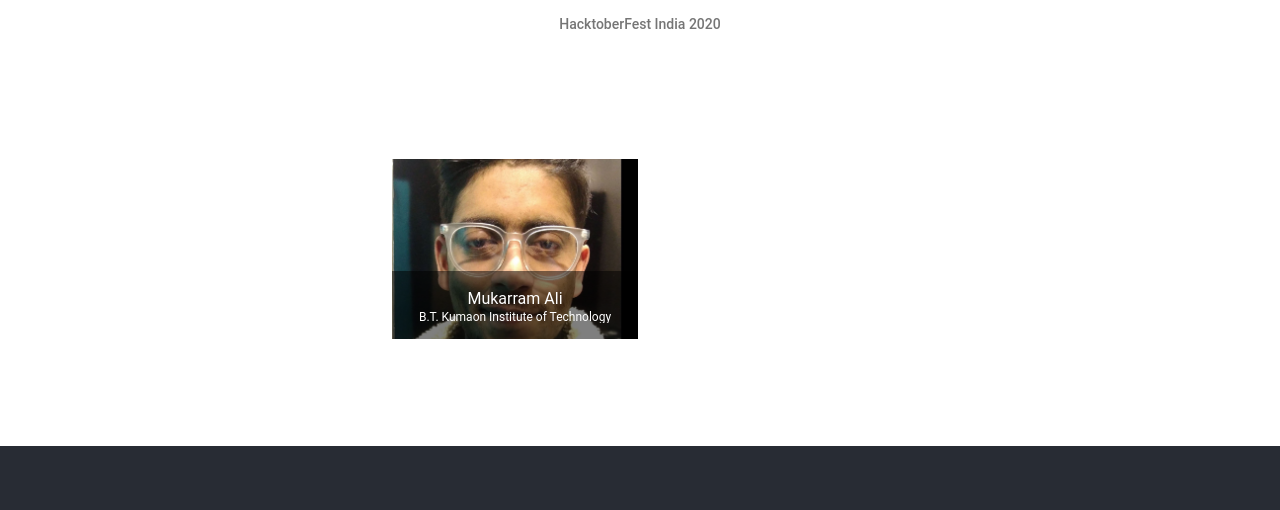
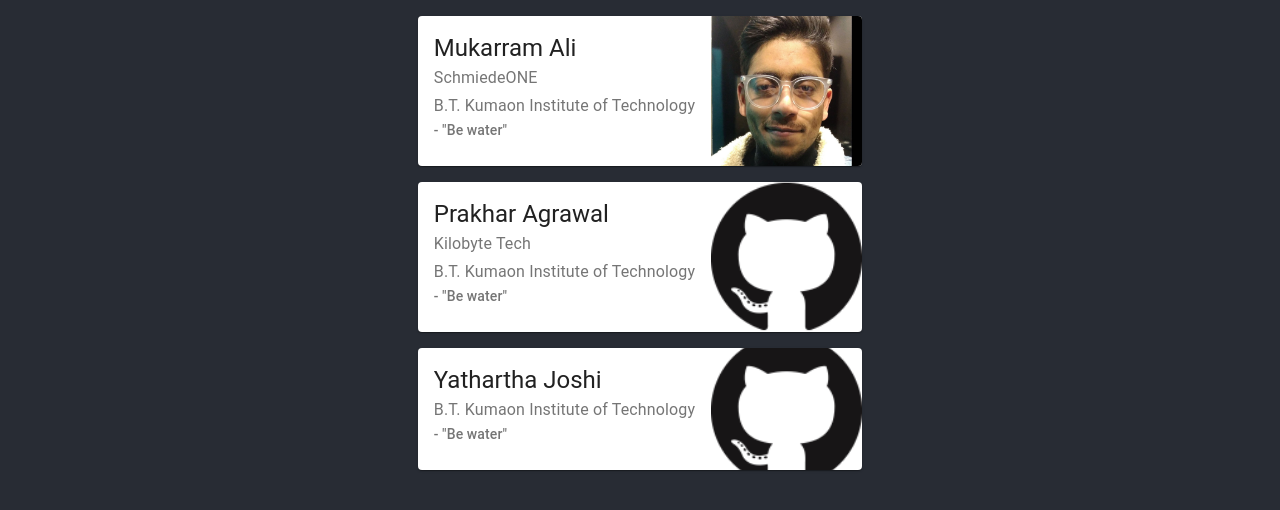
Before and after one commit to wannabecoder21/myfirstpr, a React (Create React App) app: page / in a window 1280 px wide. Shown: the top 510 px of the page. Built offline with nearby package versions, Linux system fonts and the light colour scheme.

Commit message:
feat: refactor cards

```diff
--- /dev/null
+++ b/src/components/Contributor.tsx
@@ -0,0 +1,70 @@
+import React from "react";
+import { createStyles, Theme, makeStyles } from "@material-ui/core/styles";
+import Typography from "@material-ui/core/Typography";
+import Card from "@material-ui/core/Card";
+import CardContent from "@material-ui/core/CardContent";
+import CardMedia from "@material-ui/core/CardMedia";
+
+interface Contributor {
+  avatar?: string;
+  city?: string;
+  college?: string;
+  github: string;
+  name: string;
+  organization?: string;
+  quote: string;
+}
+
+const useStyles = makeStyles((theme: Theme) =>
+  createStyles({
+    cardRoot: {
+      display: "flex",
+    },
+    cardDetails: {
+      display: "flex",
+      flexDirection: "column",
+    },
+    cardContent: {
+      flex: "1 0 auto",
+    },
+    cardCover: {
+      width: 151,
+    },
+  })
+);
+
+export default function ContributorCard(props: Contributor) {
+  const classes = useStyles();
+
+  return (
+    <Card className={classes.cardRoot}>
+      <div className={classes.cardDetails}>
+        <CardContent className={classes.cardContent}>
+          <Typography component="h5" variant="h5">
+            {props.name}
+          </Typography>
+          {props.organization && (
+            <Typography variant="subtitle1" color="textSecondary">
+              {props.organization}
+            </Typography>
+          )}
+          {props.college && (
+            <Typography variant="subtitle1" color="textSecondary">
+              {props.college}
+            </Typography>
+          )}
+          {props.quote && (
+            <Typography variant="subtitle2" color="textSecondary">
+              {`- "${props.quote}"`}
+            </Typography>
+          )}
+        </CardContent>
+      </div>
+      <CardMedia
+        className={classes.cardCover}
+        image={`/contributors/${props.avatar || "default.png"}`}
+        title={props.name}
+      />
+    </Card>
+  );
+}
--- a/src/components/Dashboard.tsx
+++ b/src/components/Dashboard.tsx
@@ -1,52 +1,34 @@
 import React from "react";
-import { Theme, createStyles, makeStyles } from "@material-ui/core/styles";
-import GridList from "@material-ui/core/GridList";
-import GridListTile from "@material-ui/core/GridListTile";
-import GridListTileBar from "@material-ui/core/GridListTileBar";
-import ListSubheader from "@material-ui/core/ListSubheader";
-import Contributors from "./contributors.json";
+import { createStyles, Theme, makeStyles } from "@material-ui/core/styles";
+import List from "@material-ui/core/List";
+import ListItem from "@material-ui/core/ListItem";
+import contributors from "./contributors.json";
+import ContributorCard from "./Contributor";
+
 const useStyles = makeStyles((theme: Theme) =>
   createStyles({
     root: {
-      display: "flex",
-      flexWrap: "wrap",
-      justifyContent: "space-around",
-      overflow: "hidden",
-      backgroundColor: theme.palette.background.paper,
+      width: "100%",
     },
-    gridList: {
-      width: 500,
-      height: 450,
+    inline: {
+      display: "inline",
     },
-    icon: {
-      color: "rgba(255, 255, 255, 0.54)",
+    listItem: {
+      justifyContent: "center",
     },
   })
 );
 
 export default function Dashboard() {
   const classes = useStyles();
+
   return (
-    <div className={classes.root}>
-      <GridList cellHeight={180} className={classes.gridList}>
-        <GridListTile key="Subheader" cols={2} style={{ height: "auto" }}>
-          <ListSubheader component="div">
-            HacktoberFest India 2020
-          </ListSubheader>
-        </GridListTile>
-        {Contributors.map((contributor) => (
-          <GridListTile key={contributor.github}>
-            <img
-              src={`/contributors/${contributor.avatar}`}
-              alt={contributor.name}
-            />
-            <GridListTileBar
-              title={contributor.name}
-              subtitle={contributor.college}
-            />
-          </GridListTile>
-        ))}
-      </GridList>
-    </div>
+    <List className={classes.root}>
+      {contributors.map((contributor) => (
+        <ListItem className={classes.listItem}>
+          <ContributorCard {...contributor} />
+        </ListItem>
+      ))}
+    </List>
   );
 }
--- a/src/components/contributors.json
+++ b/src/components/contributors.json
@@ -4,7 +4,23 @@
     "name": "Mukarram Ali",
     "organization": "SchmiedeONE",
     "college": "B.T. Kumaon Institute of Technology",
-    "hometown": "Haldwani",
-    "avatar": "mukarramali.jpg"
+    "city": "Dusseldorf",
+    "avatar": "mukarramali.jpg",
+    "quote": "Be water"
+  },
+  {
+    "github": "gothicprakhar",
+    "name": "Prakhar Agrawal",
+    "organization": "Kilobyte Tech",
+    "college": "B.T. Kumaon Institute of Technology",
+    "city": "Delhi",
+    "quote": "Be water"
+  },
+  {
+    "github": "Yathartha22",
+    "name": "Yathartha Joshi",
+    "college": "B.T. Kumaon Institute of Technology",
+    "city": "Delhi",
+    "quote": "Be water"
   }
 ]
```
Also changed, not shown: public/contributors/default.png (added).
